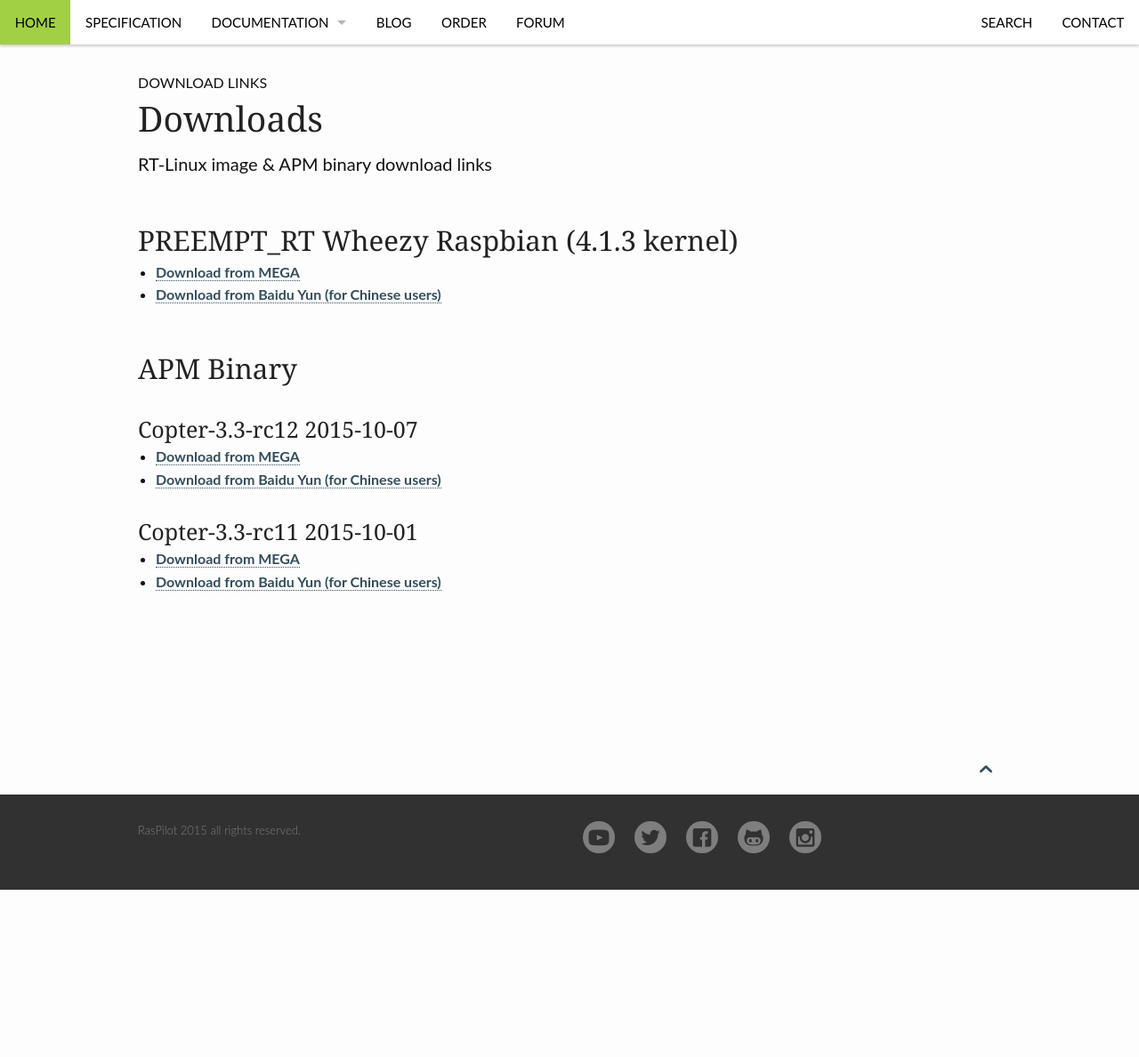
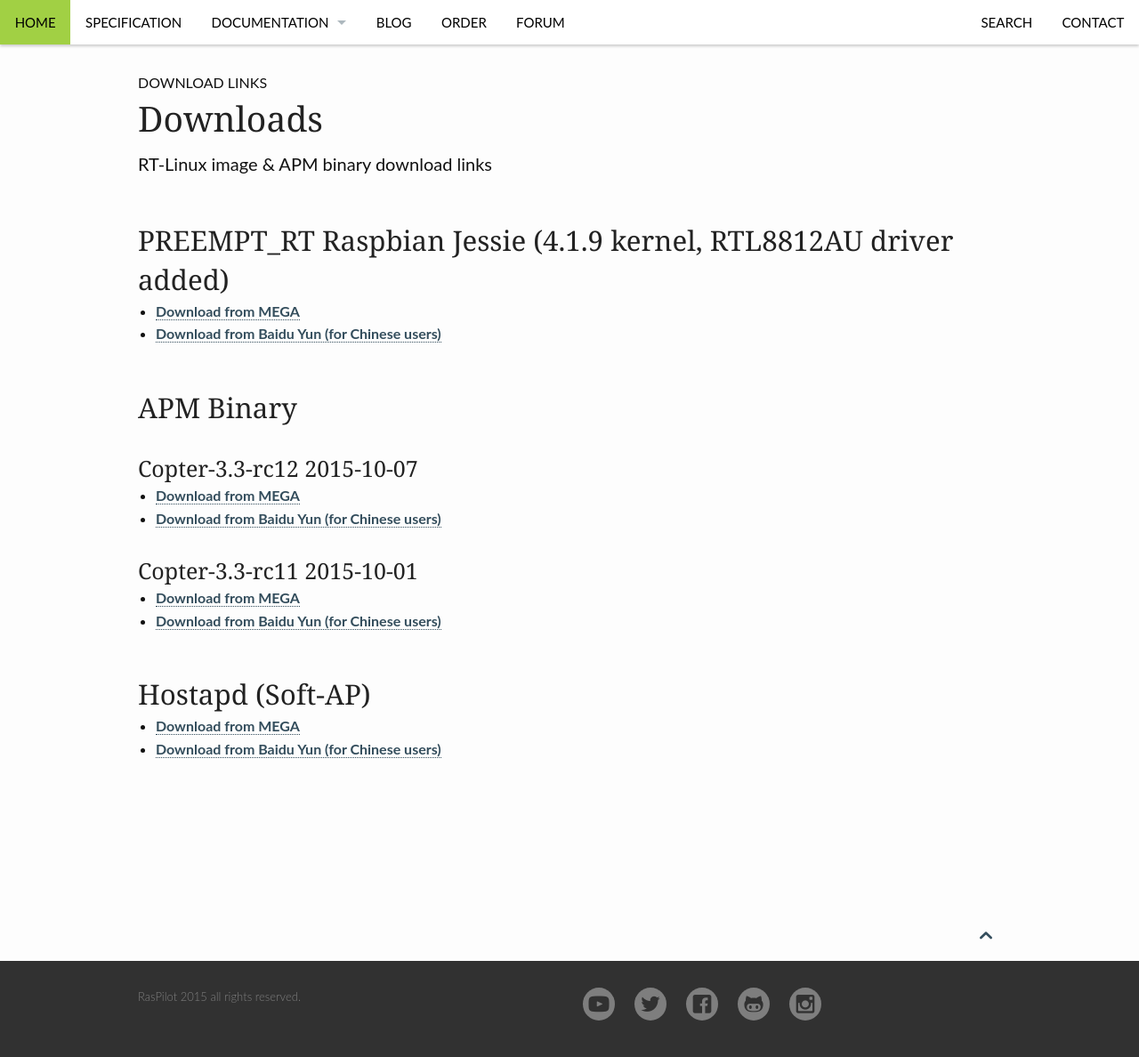
Before and after one commit to raspilot/raspilot.github.io, a Jekyll site: the page built from pages/downloads.md, in a window 1280 px wide. Shown: the whole page at 89% size. Built offline with Jekyll 4.4.1, drawn with Linux system fonts in a browser that asks for light colours; before the commit the page ends 1000 px from its top, so only the background shows below that.

Commit message:
Changes to be committed: 	modified:   pages/downloads.md

```diff
--- a/pages/downloads.md
+++ b/pages/downloads.md
@@ -7,9 +7,9 @@ permalink: "/downloads/"
 header: no
 ---
 
-##PREEMPT_RT Wheezy Raspbian (4.1.3 kernel)
-* [Download from MEGA](https://mega.nz/#!UFY12ThQ!DdoBzoeMr_CxjWLAkw0coiKxN1D_Q3OuNje-NBegYcQ)
-* [Download from Baidu Yun (for Chinese users)](http://pan.baidu.com/s/1bnHd1TH)
+##PREEMPT_RT Raspbian Jessie (4.1.9 kernel, RTL8812AU driver added)
+* [Download from MEGA](https://mega.nz/#!EIBkwJ4a!Gd6hfz952seL4tLkpjmqOH8oRv_c1SG-pzpEv14mH7w)
+* [Download from Baidu Yun (for Chinese users)](http://pan.baidu.com/s/1jGtTJqY)
 
 ##APM Binary
 
@@ -20,3 +20,7 @@ header: no
 ###Copter-3.3-rc11 2015-10-01
 * [Download from MEGA](https://mega.nz/#!ZUBwlLgC!UyNloaUY9GhaGaiyuuPjs6zrXwrVj43jO1uJFn-Pk-I)
 * [Download from Baidu Yun (for Chinese users)](http://pan.baidu.com/s/1pJ9XZnH)
+
+##Hostapd (Soft-AP)
+* [Download from MEGA](https://mega.nz/#!FdQQmQLT!6wjmz5-MpuNAvJchmxU2fN1ixw5JvLDwfBzMR2bmBB0)
+* [Download from Baidu Yun (for Chinese users)](http://pan.baidu.com/s/1bn19H3D)
```
